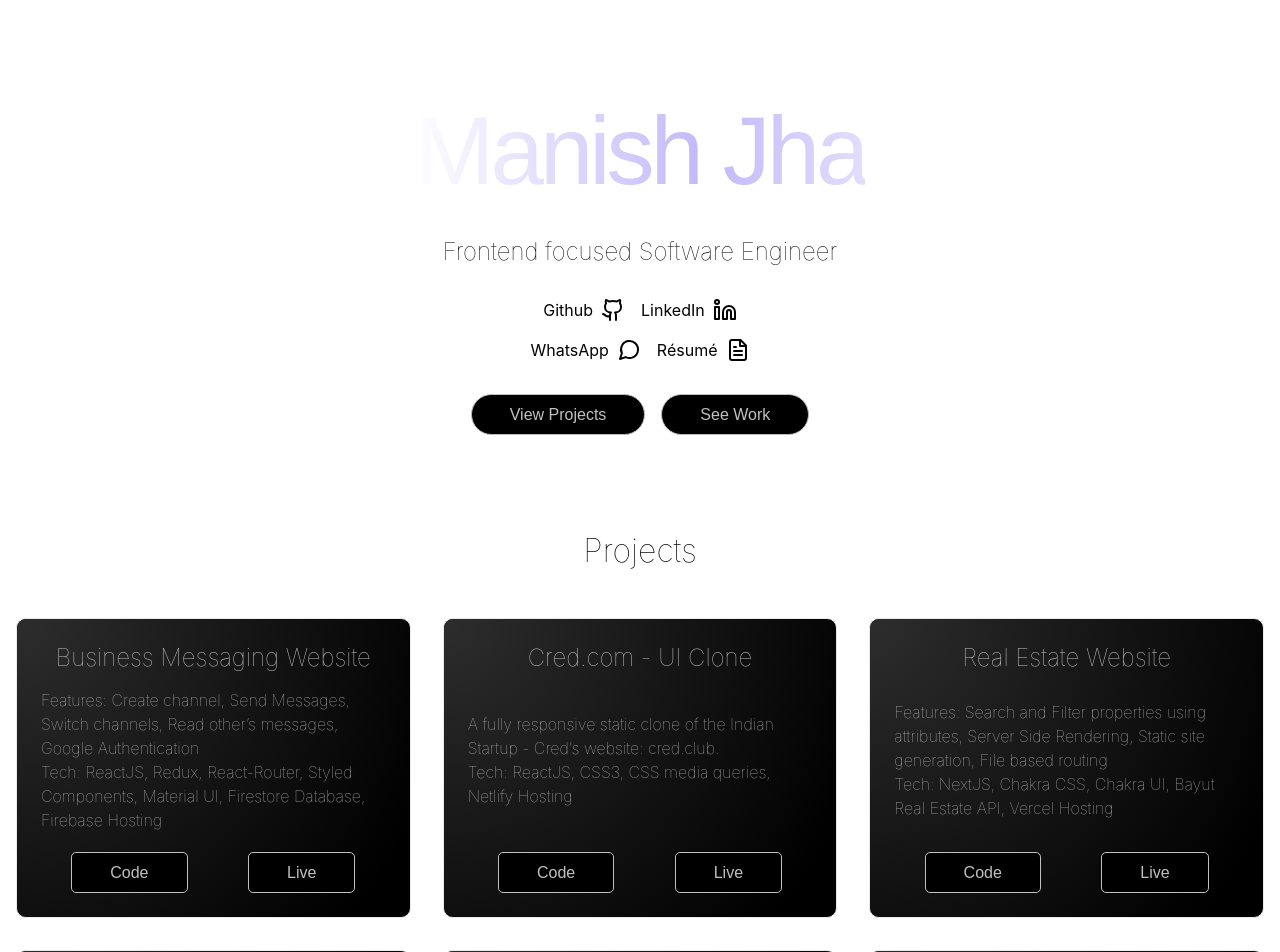
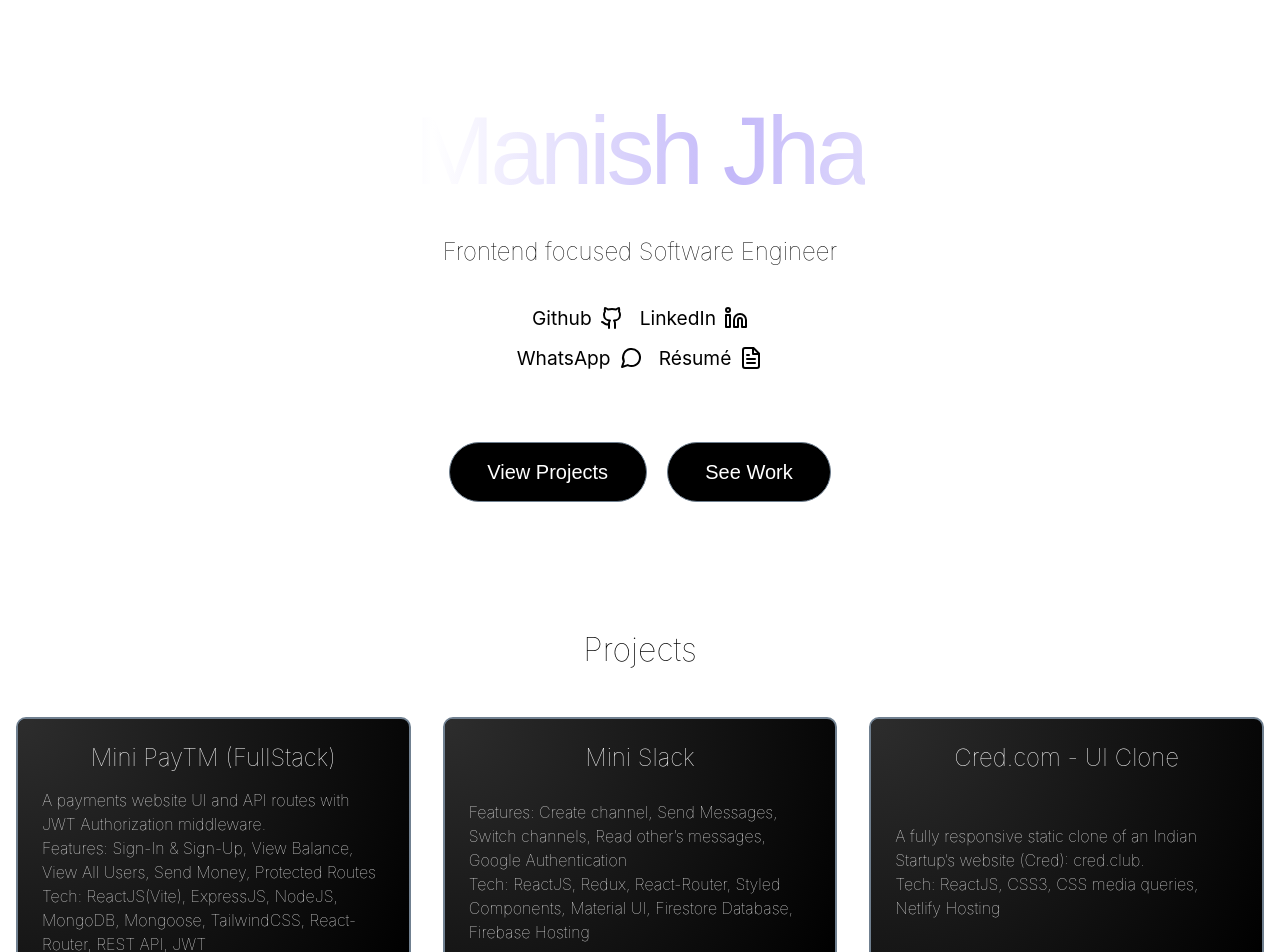
Before and after one commit to blueanchovy/portfolio-2024, a Next.js app: page / in a window 1280 px wide. Shown: the top 952 px of the page. Built offline with nearby package versions, Linux system fonts and the light colour scheme.

Commit message:
feat: UI updated

```diff
--- a/pages/index.js
+++ b/pages/index.js
@@ -15,6 +15,14 @@
   const cardRefs = Array.from({ length: projects.length }, () => useRef(null));
   const {isMobileOrSmaller} = useDevice()
   const [isResumeOpen, setIsResumeOpen] = useState(false);
+
+  function scrollToProjects(event) {
+    event.preventDefault();
+
+    const projectsSection = document.getElementById('projects');
+    projectsSection.scrollIntoView({ behavior: 'smooth' });
+  }
+
 
   useEffect(() => {
     function handleMouseMove(event, cardRef) {
@@ -72,9 +80,9 @@
             Résumé <DocIcon />
           </div>
         </div>
-        <div className={styles.genButtons}>
-          <button className={styles.codeButton}>
-            <a href="#projects" className={styles.links}>
+        <div className={styles.genButtons} >
+          <button className={styles.codeButton} onClick={scrollToProjects}>
+            <a href="#projects" className={styles.links} >
               View Projects
             </a>
           </button>
@@ -99,7 +107,7 @@
 
             {/* <Image src="/project1.png" alt="Project 1" width={300} height={200} /> */}
             <h3>{data?.name}</h3>
-            <p dangerouslySetInnerHTML={{ __html: data.description.replace(/Tech/g, '<br />Tech') }}></p>
+            <p dangerouslySetInnerHTML={{ __html: data.description.replace(/Tech/g, '<br />Tech').replace(/(?<!^)Features/g, '<br />Features') }}></p>
             <div className={styles.projectLinks}>
               <button className={styles.codeButton}>
                 <a href={data.sourceLink} target="_blank" rel="noopener noreferrer" className={styles.links}>
--- a/styles/Home.module.css
+++ b/styles/Home.module.css
@@ -43,7 +43,16 @@
   -webkit-background-clip: text;
   -webkit-text-fill-color: transparent;
   animation: shimmer 12s infinite linear;
+  margin: 0;
+  line-height: 1.15;
+  font-size: 4rem;
+  text-align: center;
+}
 
+@media screen and (max-width: 600px) {
+  .title {
+    line-height: 1;
+  }
 }
 
 
@@ -64,17 +73,6 @@
   text-decoration: underline;
 }
 
-.title {
-  margin: 0;
-  line-height: 1.15;
-  font-size: 4rem;
-}
-
-
-.title,
-.description {
-  text-align: center;
-}
 
 .subtitle {
   margin: 2rem 12px;
@@ -88,6 +86,7 @@
   margin: 4rem 0;
   line-height: 1.5;
   font-size: 1.5rem;
+  text-align: center;
 }
 
 .grid {
@@ -122,9 +121,9 @@
   justify-content: space-between;
   padding: 1.5rem;
   text-align: left;
-  color: #c0c0c0; /* Silvery color */
+  color: white; /* Silvery color */
   text-decoration: none;
-  border: 1px solid #eaeaea;
+  border: 2px solid slategray;
   border-radius: 10px;
   transition: color 0.15s ease, box-shadow 0.3s ease; /* Added box-shadow transition */
   width: 100%;
@@ -222,8 +221,8 @@
 
 .codeButton,
 .liveButton {
-  font-size: 16px;
-  border: 0.25px solid #C0C0C0;
+  font-size: 18px;
+  border: 0.05rem solid slategray;
   border-radius: 5px;
   background-color: #000000;
   color: #C0C0C0;
@@ -236,7 +235,7 @@
 
 .codeButton:hover,
 .liveButton:hover {
-  transform: scale(1.01);
+  transform: scale(1.02);
 }
 
 .codeButton:active,
@@ -273,6 +272,7 @@
   }
 }
 .flexCol{
+  padding: 0.5rem 0;
   display: flex;
   flex-direction: row;
   width: 20%;
@@ -291,7 +291,7 @@
   flex-direction: row;
   align-items: center;
   cursor: pointer;
-  font-size: 1rem;
+  font-size: 1.2rem;
   line-height: 1rem;
 }
 
@@ -300,16 +300,30 @@
   margin-left: 0.5rem;
 }
 
+.flexCol > a:hover, .flexCol > div:hover {
+  transform: scale(1.06);
+  transition: all 0.2s ease-in-out;
+}
+.flexCol > a:active, .flexCol > div:active {
+  transform: translateY(1px);
+}
 .genButtons{
   display: flex;
   justify-content: center;
-  gap: 1rem;
-  padding: 2rem 0.5rem;
+  gap: 1.25rem;
+  padding: 4rem 1rem;
   @media (max-width: 600px) {
     flex-direction: column;
+    padding: 1.5rem 1rem;
   }
 }
 .genButtons > button {
+  border: 1px solid slategray;
+  padding: 0.5rem 0.35rem;
+  font-size: 20px;
+  font-weight: 400 !important;
+  color: white !important;
+  font-family: "San Francisco", sans-serif;
   border-radius: 9999px;
   width: max-content;
   margin: 0 auto;
--- a/utils/hooks/projectData.js
+++ b/utils/hooks/projectData.js
@@ -1,7 +1,14 @@
 export const projects = [
+  {
+    name: "Mini PayTM (FullStack)",
+    date: "February, 2024",
+    description: "A payments website UI and API routes with JWT Authorization middleware. Features: Sign-In & Sign-Up, View Balance, View All Users, Send Money, Protected Routes Tech: ReactJS(Vite), ExpressJS, NodeJS, MongoDB, Mongoose, TailwindCSS, React-Router, REST API, JWT",
+    liveLink: "netlify",
+    sourceLink: "https://github.com/blueanchovy/paytm"
+  },
 
     {
-      name: "Business Messaging Website",
+      name: "Mini Slack",
       date: "January, 2022",
       description: "Features: Create channel, Send Messages, Switch channels, Read other’s messages, Google Authentication Tech: ReactJS, Redux, React-Router, Styled Components, Material UI, Firestore Database, Firebase Hosting",
       liveLink: "https://manish-slack-clone.web.app/",
@@ -10,16 +17,23 @@
     {
       name: "Cred.com - UI Clone",
       date: "February, 2022",
-      description: "A fully responsive static clone of the Indian Startup - Cred‘s website: cred.club. Tech: ReactJS, CSS3, CSS media queries, Netlify Hosting",
+      description: "A fully responsive static clone of an Indian Startup‘s website (Cred): cred.club. Tech: ReactJS, CSS3, CSS media queries, Netlify Hosting",
       liveLink: "https://cred-clone-seven.vercel.app/",
       sourceLink: "https://github.com/blueanchovy/cred-clone"
     },
     {
-      name: "Real Estate Website",
+      name: "Estatery: Real Estate Listing Website",
       date: "July, 2022",
       description: "Features: Search and Filter properties using attributes, Server Side Rendering, Static site generation, File based routing Tech: NextJS, Chakra CSS, Chakra UI, Bayut Real Estate API, Vercel Hosting",
       liveLink: "https://real-estate-henna-delta.vercel.app/",
       sourceLink: "https://github.com/blueanchovy/real-estate"
+    },
+    {
+      name: "Gmail UI Clone",
+      date: "January, 2022",
+      description: "Features: User authentication via Google Account, Send mail(to self, updated in feed), Open received mail Tech: ReactJS, Redux, React-router, CSS3, Firestore Database, Firebase Hosting, Material UI",
+      liveLink: "https://manish-p3-gc.web.app/",
+      sourceLink: "https://github.com/blueanchovy/gmail-clone"
     },
     {
       name: "Sample Take Home Assignment",
@@ -27,13 +41,6 @@
       description: "Built for Loch Research, translated from Figma to code. Features: Horizontal Drag, Responsiveness, HTML Dialog Tech: NextJS, SCSS, Media Queries, Vercel Hosting",
       liveLink: "https://loch-assignment-ten.vercel.app/",
       sourceLink: "https://github.com/blueanchovy/loch-assignment"
-    },
-    {
-      name: "Email Client Website",
-      date: "January, 2022",
-      description: "Features: User authentication via Google Account, Send mail(to self, updated in feed), Open received mail Tech: ReactJS, Redux, React-router, CSS3, Firestore Database, Firebase Hosting, Material UI",
-      liveLink: "https://manish-p3-gc.web.app/",
-      sourceLink: "https://github.com/blueanchovy/gmail-clone"
     },
     {
       name: "How well do you know me?",
```
